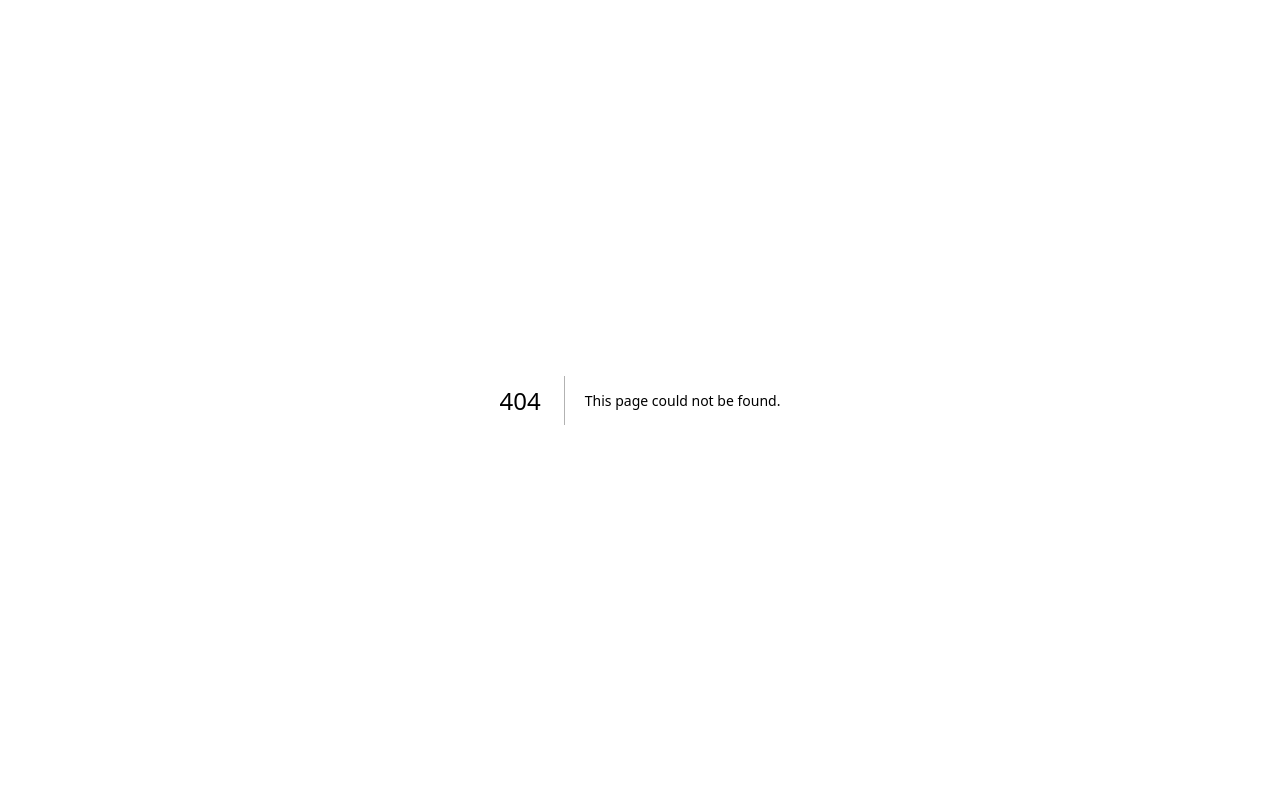
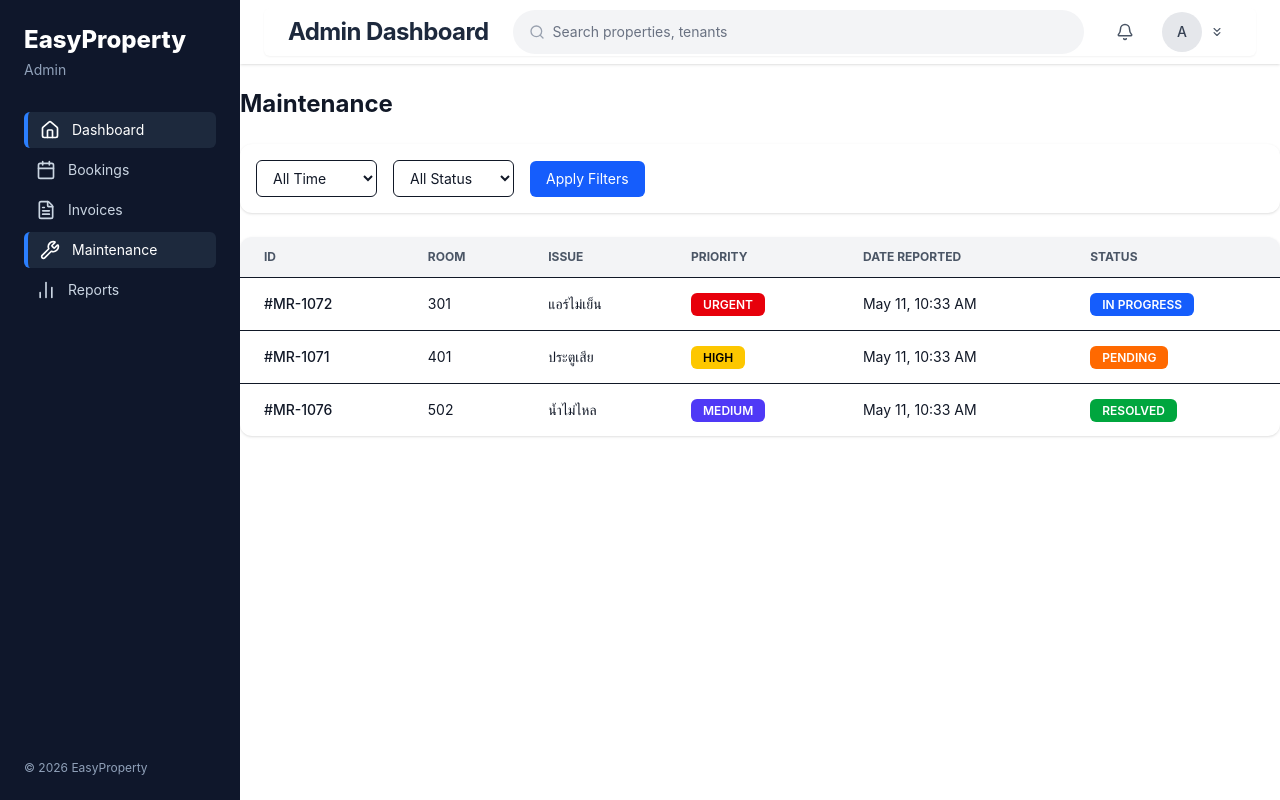
Before and after one commit to kam345678/EasyProperty, a Next.js app in the folder frontend/: page /admin/maintenance in a window 1280 px wide. Before the commit this address had no page. Built offline with nearby package versions, Linux system fonts and the light colour scheme.

Commit message:
maintenance-front

```diff
--- /dev/null
+++ b/frontend/src/app/admin/maintenance/page.tsx
@@ -0,0 +1,128 @@
+"use client"
+
+import AdminTopNav from "@/components/AdminTopNav"
+import { useState } from "react"
+
+const mockData = [
+  {
+    id: "#MR-1072",
+    room: "301",
+    issue: "แอร์ไม่เย็น",
+    priority: "urgent",
+    date: "May 11, 10:33 AM",
+    status: "in_progress",
+  },
+  {
+    id: "#MR-1071",
+    room: "401",
+    issue: "ประตูเสีย",
+    priority: "high",
+    date: "May 11, 10:33 AM",
+    status: "pending",
+  },
+  {
+    id: "#MR-1076",
+    room: "502",
+    issue: "น้ำไม่ไหล",
+    priority: "medium",
+    date: "May 11, 10:33 AM",
+    status: "resolved",
+  },
+]
+
+function PriorityBadge({ value }: { value: string }) {
+  const styles: Record<string, string> = {
+    urgent: "bg-red-600 text-white",
+    high: "bg-yellow-400 text-black",
+    medium: "bg-indigo-600 text-white",
+  }
+
+  return (
+    <span className={`px-3 py-1 rounded-md text-xs font-semibold ${styles[value]}`}>
+      {value.toUpperCase()}
+    </span>
+  )
+}
+
+function StatusBadge({ value }: { value: string }) {
+  const styles: Record<string, string> = {
+    pending: "bg-orange-500 text-white",
+    in_progress: "bg-blue-600 text-white",
+    resolved: "bg-green-600 text-white",
+  }
+
+  return (
+    <span className={`px-3 py-1 rounded-md text-xs font-semibold ${styles[value]}`}>
+      {value.replace("_", " ").toUpperCase()}
+    </span>
+  )
+}
+
+export default function AdminMaintenancePage() {
+  const [data] = useState(mockData)
+
+  return (
+    <div className="space-y-6">
+      <AdminTopNav />
+
+      {/* Title */}
+      <h1 className="text-2xl font-bold">Maintenance</h1>
+
+      {/* Filter Section */}
+      <div className="bg-white rounded-xl shadow p-4 flex flex-wrap gap-4 items-center">
+        <select className="border rounded-md px-3 py-2 text-sm">
+          <option>All Time</option>
+          <option>Today</option>
+          <option>This Week</option>
+          <option>This Month</option>
+        </select>
+
+        <select className="border rounded-md px-3 py-2 text-sm">
+          <option>All Status</option>
+          <option>Pending</option>
+          <option>In Progress</option>
+          <option>Resolved</option>
+        </select>
+
+        <button className="bg-blue-600 text-white px-4 py-2 rounded-md text-sm hover:bg-blue-700">
+          Apply Filters
+        </button>
+      </div>
+
+      {/* Table */}
+      <div className="bg-white rounded-xl shadow overflow-hidden">
+        <table className="w-full text-sm">
+          <thead className="bg-gray-100 text-gray-600 uppercase text-xs">
+            <tr>
+              <th className="px-6 py-3 text-left">ID</th>
+              <th className="px-6 py-3 text-left">Room</th>
+              <th className="px-6 py-3 text-left">Issue</th>
+              <th className="px-6 py-3 text-left">Priority</th>
+              <th className="px-6 py-3 text-left">Date Reported</th>
+              <th className="px-6 py-3 text-left">Status</th>
+            </tr>
+          </thead>
+          <tbody>
+            {data.map((item, index) => (
+              <tr
+                key={index}
+                className="border-t hover:bg-gray-50 transition-colors"
+              >
+                <td className="px-6 py-4 font-medium">{item.id}</td>
+                <td className="px-6 py-4">{item.room}</td>
+                <td className="px-6 py-4">{item.issue}</td>
+                <td className="px-6 py-4">
+                  <PriorityBadge value={item.priority} />
+                </td>
+                <td className="px-6 py-4">{item.date}</td>
+                <td className="px-6 py-4">
+                  <StatusBadge value={item.status} />
+                </td>
+              </tr>
+            ))}
+          </tbody>
+        </table>
+      </div>
+    </div>
+  )
+}
--- a/frontend/src/app/page.tsx
+++ b/frontend/src/app/page.tsx
@@ -1,39 +1,5 @@
-<<<<<<< HEAD
-"use client"
-
-import Image from "next/image"
-import { useState } from "react"
-import { AuthProvider } from "@/context/AuthContext"
-=======
 import { redirect } from "next/navigation";
->>>>>>> be3c3665f72b6d9f45a97345e9ddd33bbe4f7de7
 
 export default function Home() {
   redirect("/login");
 }
-<<<<<<< HEAD
-
-/* Reusable Components */
-
-function Input({ placeholder, type = "text" }: any) {
-  return (
-    <input
-      type={type}
-      placeholder={placeholder}
-      className="w-full rounded-xl border border-slate-200 px-4 py-3.5 focus:outline-none focus:ring-2 focus:ring-blue-500 focus:border-transparent transition-all bg-white"
-    />
-  )
-}
-
-function Button({ text }: any) {
-  return (
-    <button
-      type="button"
-      className="w-full rounded-xl bg-slate-900 hover:bg-slate-800 active:scale-[0.98] text-white py-3.5 font-bold transition-all shadow-lg shadow-slate-200"
-    >
-      {text}
-    </button>
-  )
-}
-=======
->>>>>>> be3c3665f72b6d9f45a97345e9ddd33bbe4f7de7
```
Also changed, not shown: frontend/src/app/admin/งานซ่อม/page.tsx (deleted).
